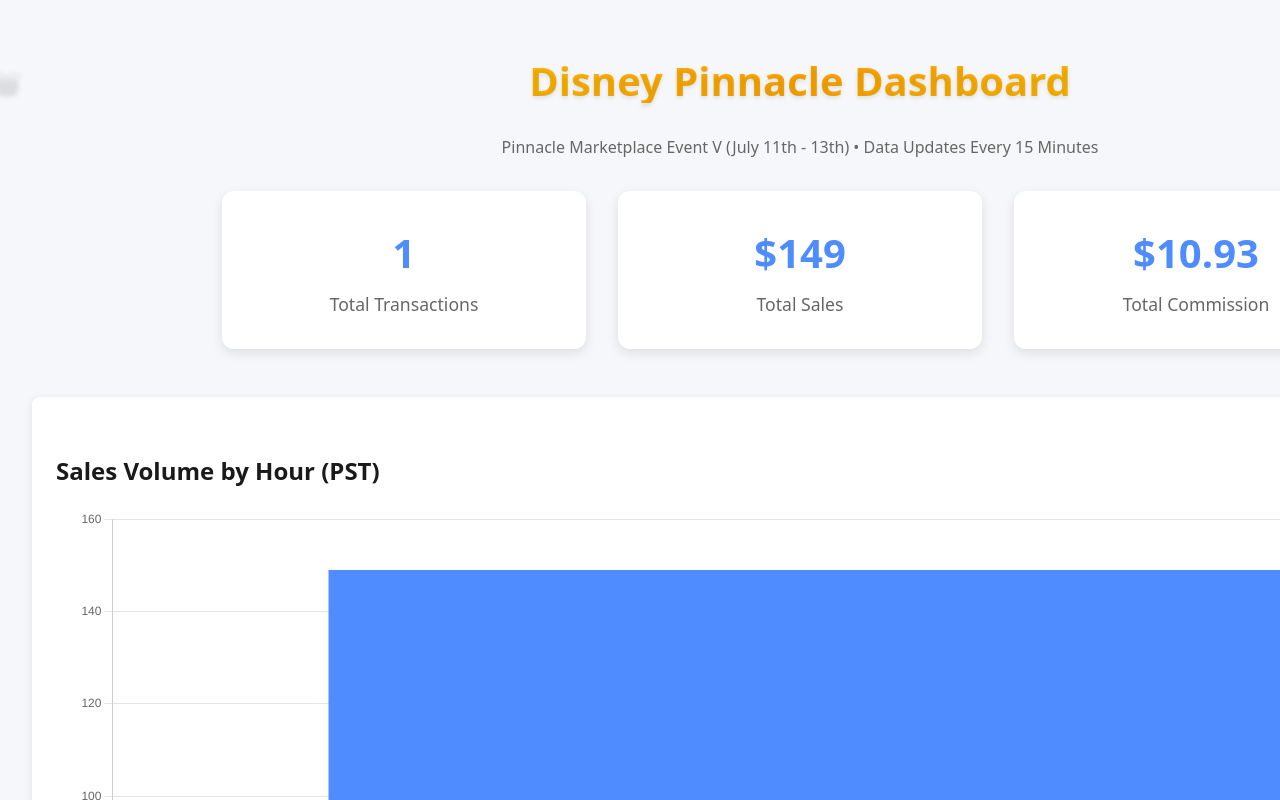
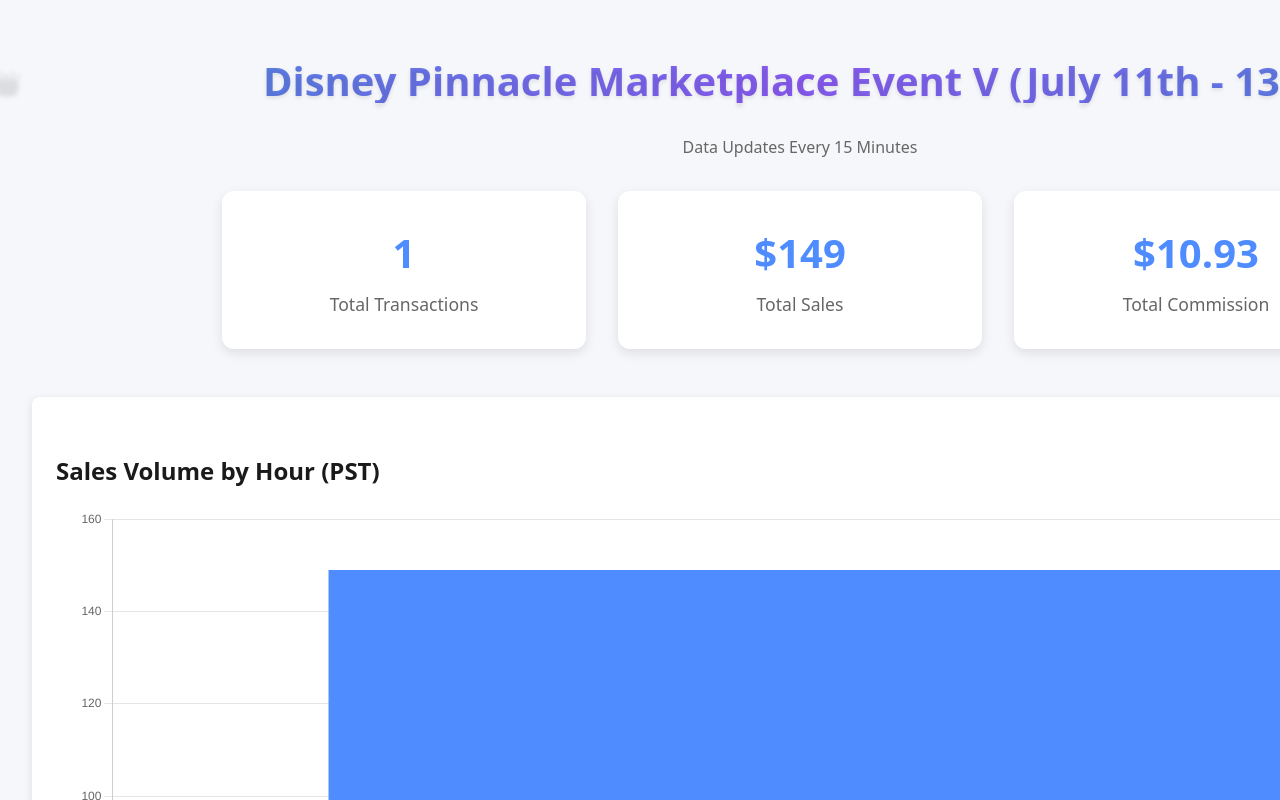
Before and after one commit to rjdiamond/pinnacle-dashboard, a React (Vite) app: page / in a window 1280 px wide. Shown: the top 800 px of the page. Built offline with nearby package versions, Linux system fonts and the light colour scheme; no server answers.

Commit message:
Updated title colors to mid-blue and mid-purple gradient

```diff
--- a/src/App.css
+++ b/src/App.css
@@ -22,7 +22,7 @@
   font-size: 2.5rem;
   color: #1a1a1a; /* Very dark text for main heading */
   font-weight: 600;
-  background: linear-gradient(135deg, #FFD700, #FFA500, #FFD700);
+  background: linear-gradient(135deg, #4A90E2, #8B5CF6, #4A90E2);
   -webkit-background-clip: text;
   -webkit-text-fill-color: transparent;
   background-clip: text;
--- a/src/App.jsx
+++ b/src/App.jsx
@@ -34,9 +34,9 @@
 
   return (
     <div className="dashboard-container">
-      <h1>Disney Pinnacle Dashboard</h1>
+      <h1>Disney Pinnacle Marketplace Event V (July 11th - 13th)</h1>
       <p style={{ textAlign: 'center', color: '#666', marginBottom: '0.5rem', fontSize: '1rem' }}>
-        Pinnacle Marketplace Event V (July 11th - 13th) • Data Updates Every 15 Minutes
+        Data Updates Every 15 Minutes
       </p>
 
       <div className="summary-stats">
```
